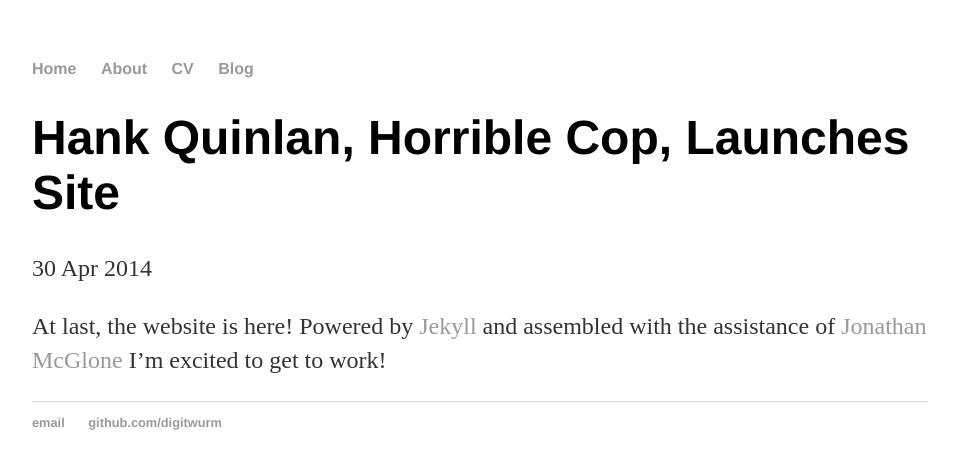
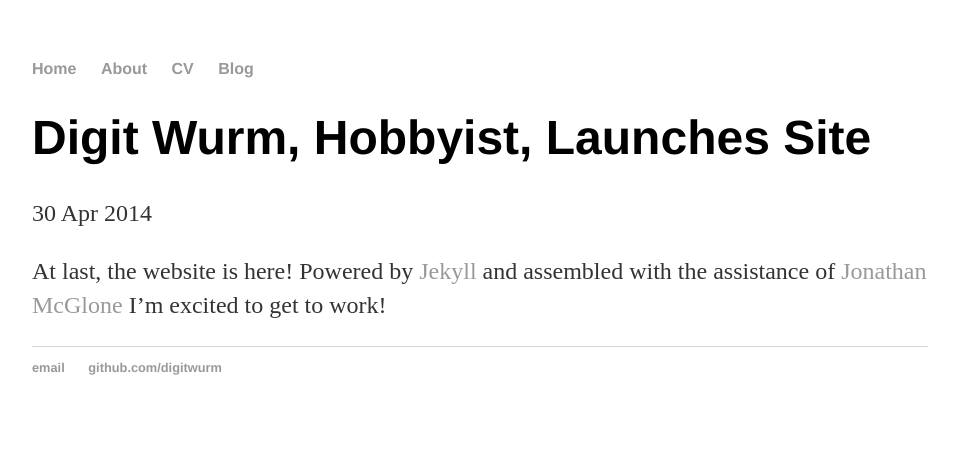
Before and after one commit to DigitWurm/DigitWurm.github.io, a Jekyll site: the page built from _posts/2020-01-27-digit-wurm-site-launched.md, in a window 1280 px wide. Shown: the top 469 px of the page, without its empty margins (160-1117 px from the left). Built offline with Jekyll 4.4.1, drawn with Linux system fonts in a browser that asks for light colours.

Commit message:
fix title

```diff
--- a/_posts/2020-01-27-digit-wurm-site-launched.md
+++ b/_posts/2020-01-27-digit-wurm-site-launched.md
@@ -1,6 +1,6 @@
 ---
 layout: post
-title: "Hank Quinlan, Horrible Cop, Launches Site"
+title: "Digit Wurm, Hobbyist, Launches Site"
 date: 2014-04-30
 ---
 At last, the website is here! Powered by [Jekyll](http://jekyllrb.com) and assembled with the assistance of [Jonathan McGlone](http://jmcglone.com/) I'm excited to get to work!
```
